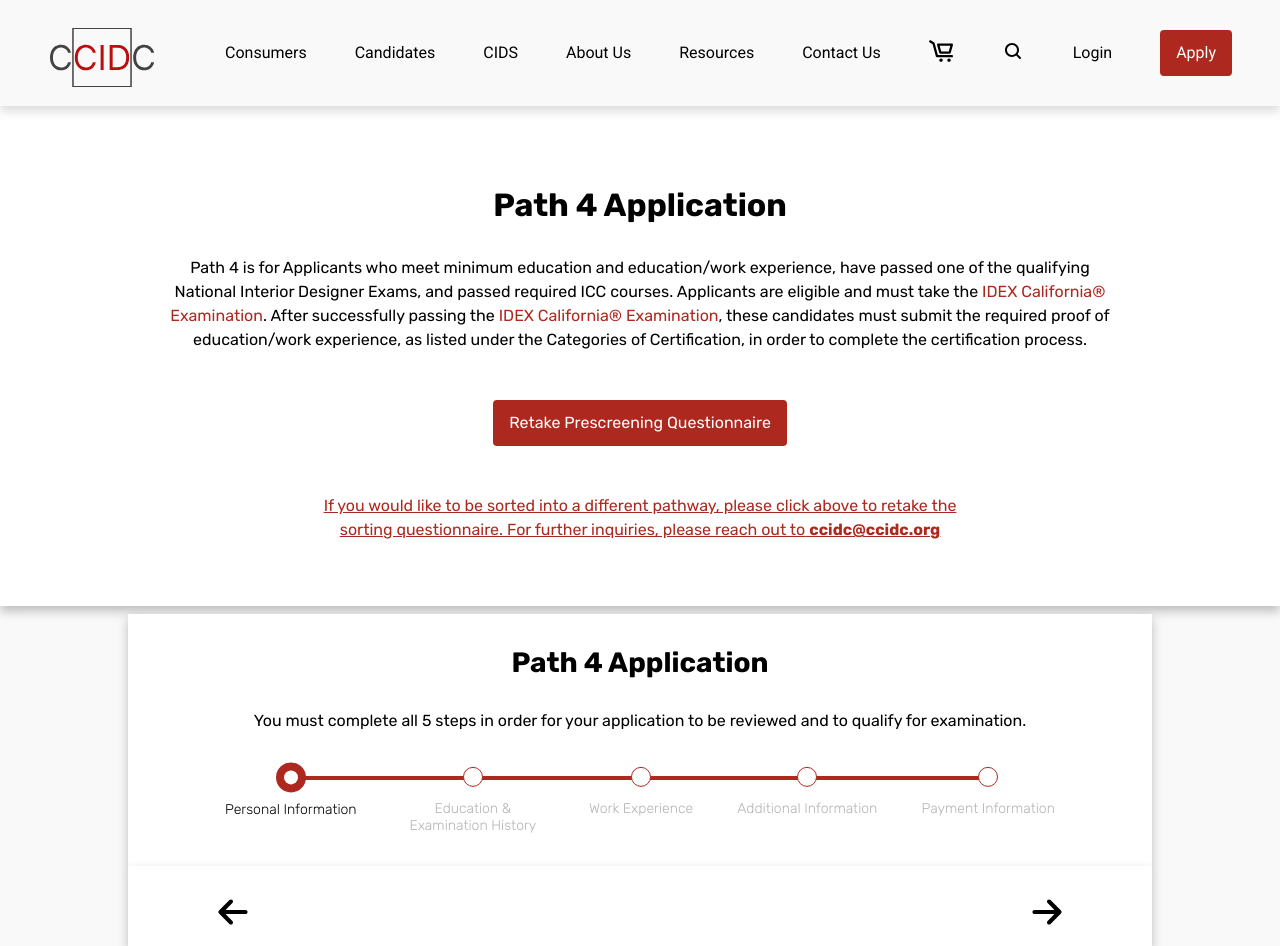
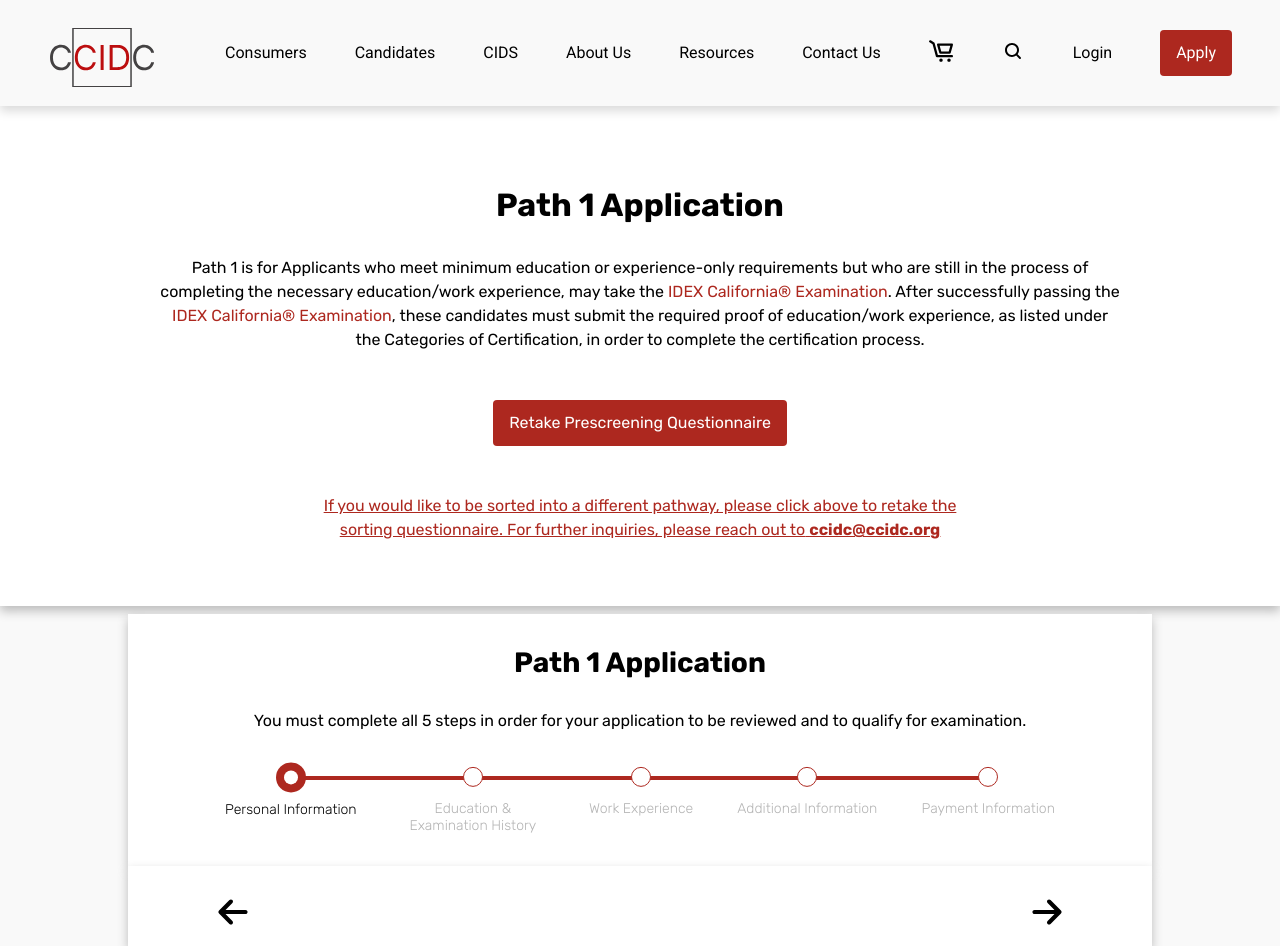
Before and after one commit to TritonSE/CCIDC-Application-Overhaul, a React (Vite) app in the folder frontend/: page / in a window 1280 px wide. Built offline with nearby package versions, Linux system fonts and the light colour scheme.

Commit message:
final lint fixes

```diff
--- a/frontend/src/App.tsx
+++ b/frontend/src/App.tsx
@@ -6,7 +6,7 @@ import {
   Apply,
   Candidates,
   TestCongratulations,
-  TestPage4,
+  // TestPage4,
   ThankyouForApplying,
 } from "./pages/index.ts";
 
@@ -25,7 +25,7 @@ function App() {
       <Routes>
         <Route path="/" element={<Layout />}>
           {/* <Route index element={<TestPage4 />} /> */}
-          <Route index element={<Application path={4} />} />
+          <Route index element={<Application path={1} />} />
           {/* <Route index element={<Candidates />} /> */}
           <Route path="path1" element={<Application path={1} />} />
           <Route path="path2" element={<Application path={2} />} />
--- a/frontend/src/components/Page4AllPaths.tsx
+++ b/frontend/src/components/Page4AllPaths.tsx
@@ -1,7 +1,6 @@
 import { useState } from "react";
 
 import { Button } from "./Button.tsx";
-
 import styles from "./Page4AllPaths.module.css";
 
 export function Page4AllPaths() {
@@ -88,6 +87,7 @@ export function Page4AllPaths() {
             id="select"
             checked={isChecked}
             onChange={handleCheckboxChange}
+            required
           />
 
           <label htmlFor="select" className={styles.checkboxLabel}>
--- a/frontend/src/pages/Application.tsx
+++ b/frontend/src/pages/Application.tsx
@@ -2,7 +2,7 @@ import { useState } from "react";
 
 import arrow from "../assets/arrow.svg";
 import backArrow from "../assets/backArrow.svg";
-import { Button, PathwayTimeline, Page4AllPaths } from "../components/index.ts";
+import { Button, Page4AllPaths, PathwayTimeline } from "../components/index.ts";
 import styles from "../stylesheets/Application.module.css";
 
 export type ApplicationProps = {
```
